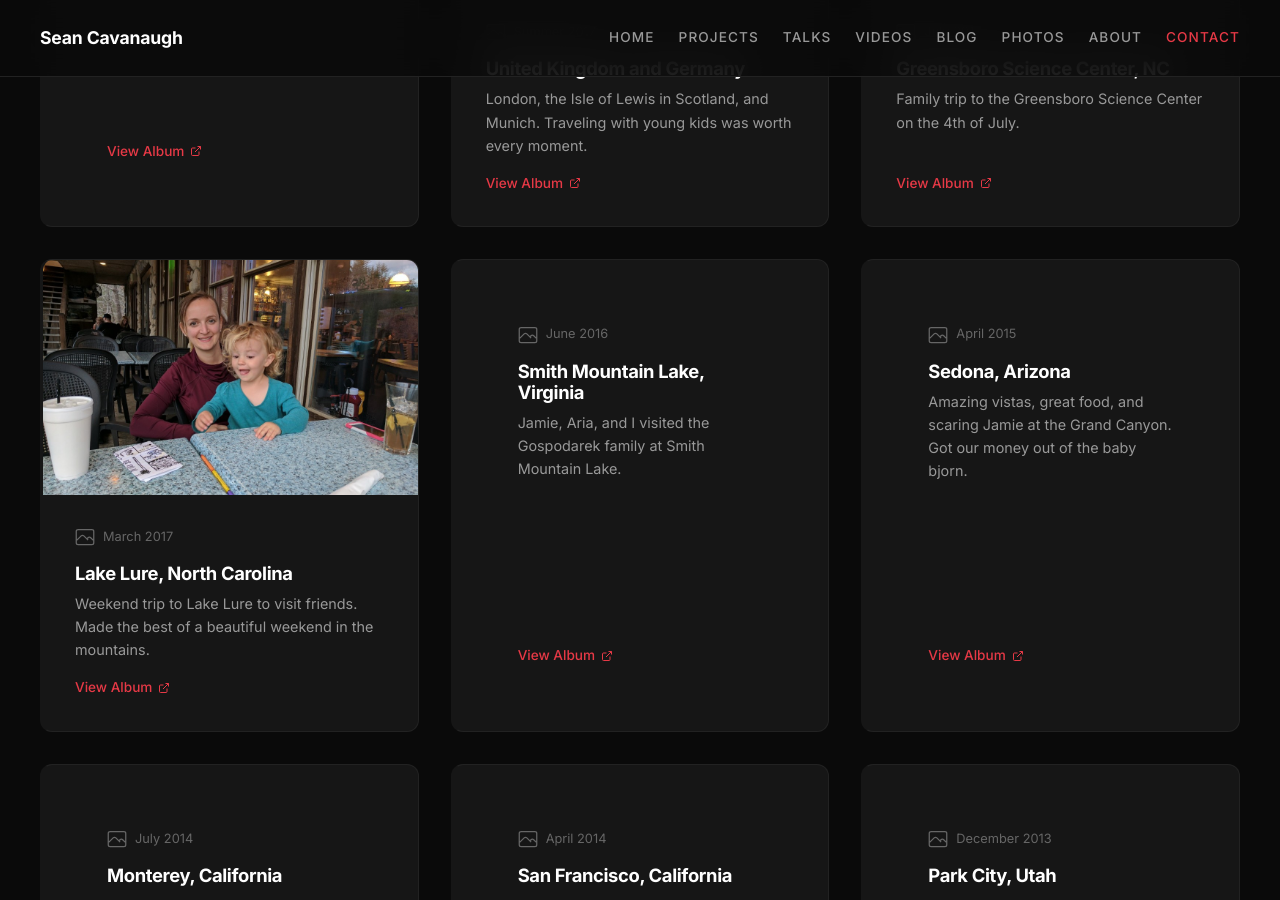
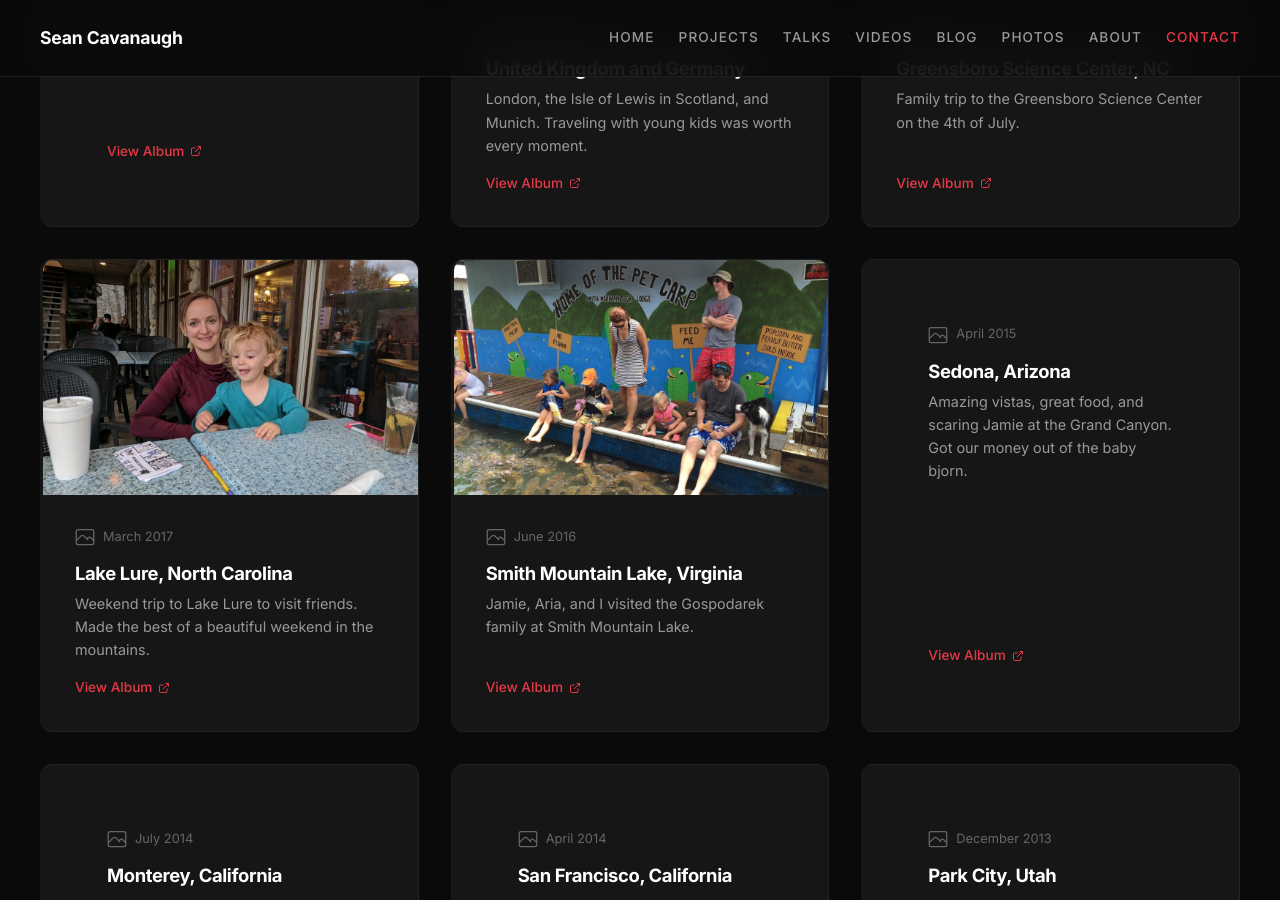
Before and after one commit to IPvSean/cavanaugh.pro, a Jekyll site: the page built from pages/albums.html, in a window 1280 px wide and 900 px high, scrolled down 1266 px. Built offline with Jekyll 4.4.1, drawn with Linux system fonts in a browser that asks for light colours.

Commit message:
Add Smith Mountain Lake 2016 album cover photo
Co-authored-by: Cursor <cursoragent@cursor.com>

```diff
--- a/_data/albums.yml
+++ b/_data/albums.yml
@@ -52,6 +52,7 @@
   date: "June 2016"
   description: "Jamie, Aria, and I visited the Gospodarek family at Smith Mountain Lake."
   url: "https://photos.app.goo.gl/1Y3msBYzwaAH2rQi1"
+  image: "/assets/images/album-smith-mountain-lake-2016.png"
   category: "travel"
 
 - title: "Sedona, Arizona"
```
Also changed, not shown: assets/images/album-smith-mountain-lake-2016.png (added).
